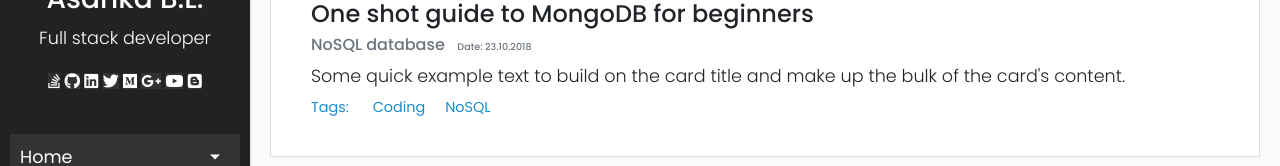
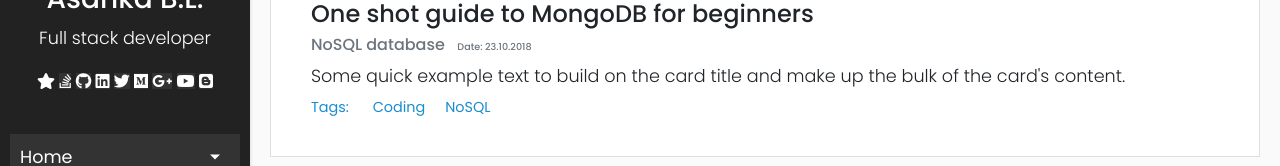
Before and after one commit to Blasanka/myBlog, a plain HTML site: page index.html in a window 1280 px wide. Shown: the part 163-329 px from the top of the page. Drawn offline with nearby package versions, Linux system fonts and the light colour scheme; some packages are replaced by stand-ins of ours.

Commit message:
I am a github star

```diff
--- a/partials/sidebar.html
+++ b/partials/sidebar.html
@@ -6,14 +6,15 @@
         <h3>Asanka B.L.</h3>
         <p>Full stack developer</p>
         <div class="icons">
-            <a href="https://stackoverflow.com/users/3675035/blasanka" target="_blank"><i class="fab fa-stack-overflow"></i></a>
-            <a href="http://github.com/blasanka" target="_blank"><i class="fab fa-github"></i></a>
-            <a href="https://www.linkedin.com/in/b-liyanage-asanka-b8892867/" target="_blank"><i class="fab fa-linkedin"></i></a>
-            <a href="https://twitter.com/BLiyanageAsanka" target="_blank"><i class="fab fa-twitter"></i></a>
-            <a href="https://medium.com/@bliyanageasanka" target="_blank"><i class="fab fa-medium"></i></a>
-            <a href="https://plus.google.com/u/0/+BLiyanageAsanka" target="_blank"><i class="fab fa-google-plus-g"></i></a>
-            <a href="https://www.youtube.com/channel/UC3CK_5AHuYZmhTYMfLH7TZQ" target="_blank"><i class="fab fa-youtube"></i></a>
-            <a href="https://slcoderlk.blogspot.com/" target="_blank"><i class="fab fa-blogger"></i></a>
+            <a href="http://githubstars.com/meet/B-Liyanage-Asanka/3845121" target="_blank" rel="noopener noreferrer"><i class="fas fa-star"></i></a>
+            <a href="https://stackoverflow.com/users/3675035/blasanka" target="_blank" rel="noopener noreferrer"><i class="fab fa-stack-overflow"></i></a>
+            <a href="http://github.com/blasanka" target="_blank" rel="noopener noreferrer"><i class="fab fa-github"></i></a>
+            <a href="https://www.linkedin.com/in/b-liyanage-asanka-b8892867/" target="_blank" rel="noopener noreferrer"><i class="fab fa-linkedin"></i></a>
+            <a href="https://twitter.com/BLiyanageAsanka" target="_blank" rel="noopener noreferrer"><i class="fab fa-twitter"></i></a>
+            <a href="https://medium.com/@bliyanageasanka" target="_blank" rel="noopener noreferrer"><i class="fab fa-medium"></i></a>
+            <a href="https://plus.google.com/u/0/+BLiyanageAsanka" target="_blank" rel="noopener noreferrer"><i class="fab fa-google-plus-g"></i></a>
+            <a href="https://www.youtube.com/channel/UC3CK_5AHuYZmhTYMfLH7TZQ" target="_blank" rel="noopener noreferrer"><i class="fab fa-youtube"></i></a>
+            <a href="https://slcoderlk.blogspot.com/" target="_blank"><i class="fab fa-blogger" rel="noopener noreferrer"></i></a>
         </div>
     </div>
 
```
